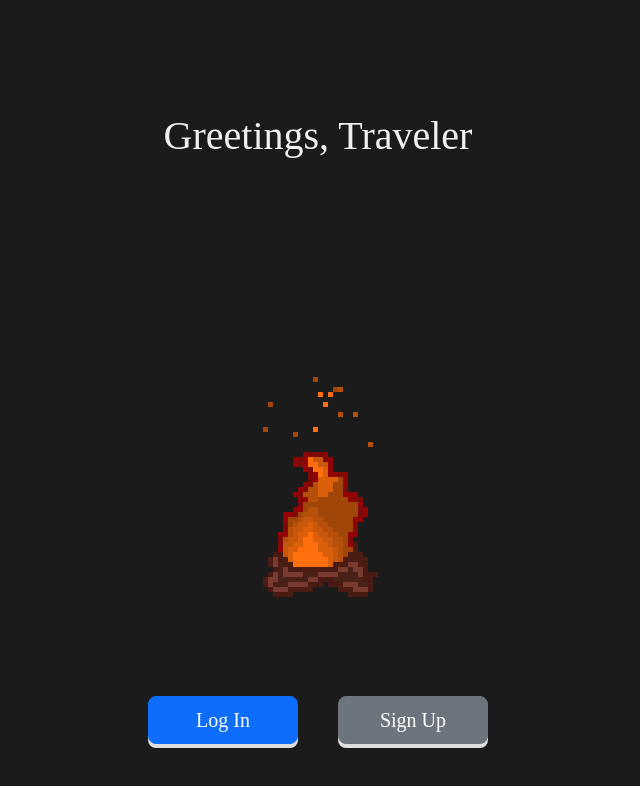
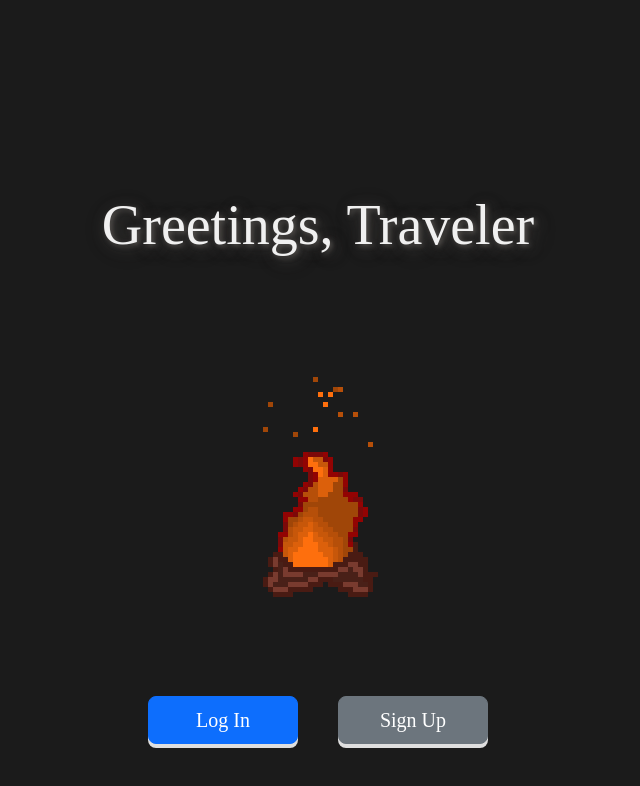
Before and after one commit to vmlayton87/ncsu-milestone-project-3, a React (Vite) app in the folder front_end/my-react-app/: page / in a window 1280 px wide. Shown: the top 786 px of the page, without its empty margins (322-962 px from the left). Built offline with nearby package versions, Linux system fonts and the light colour scheme; a web font is replaced by a local one.

Commit message:
Added a flicker effect to h1 text

```diff
--- a/front_end/my-react-app/src/index.scss
+++ b/front_end/my-react-app/src/index.scss
@@ -24,11 +24,13 @@ body {
     font-weight: 400;
     font-style: normal;
     position: absolute;
-    top: 10%;
+    top: 20%;
     left: 50%;
     transform: translateX(-50%);
     width: 100%;
     max-width: 100%;
+    font-size: 3.5em;
+    @include flicker;
   }
 
   .img-fluid {
--- a/front_end/my-react-app/src/styles/_animation.scss
+++ b/front_end/my-react-app/src/styles/_animation.scss
@@ -11,3 +11,25 @@
         }
     }
 }
+
+// Animation logic from chatGPT
+@mixin flicker {
+    @keyframes flicker {
+      0%, 100% {
+        text-shadow: 4px 4px 10px rgba(114, 110, 105, 0.8),
+                     6px 6px 20px rgba(114, 110, 105, 0.6),
+                     8px 8px 30px rgba(114, 110, 105, 0.4);
+      }
+      50% {
+        text-shadow: 2px 2px 5px rgba(114, 110, 105, 0.6),
+                     3px 3px 15px rgba(114, 110, 105, 0.4),
+                     4px 4px 25px rgba(114, 110, 105, 0.2);
+      }
+      75% {
+        text-shadow: 5px 5px 8px rgba(114, 110, 105, 0.7),
+                     7px 7px 18px rgba(114, 110, 105, 0.5),
+                     9px 9px 28px rgba(114, 110, 105, 0.3);
+      }
+    }
+    animation: flicker 1.5s infinite alternate;
+  }
```
Also changed, not shown: front_end/my-react-app/src/assets/Campfire2D.gif.
